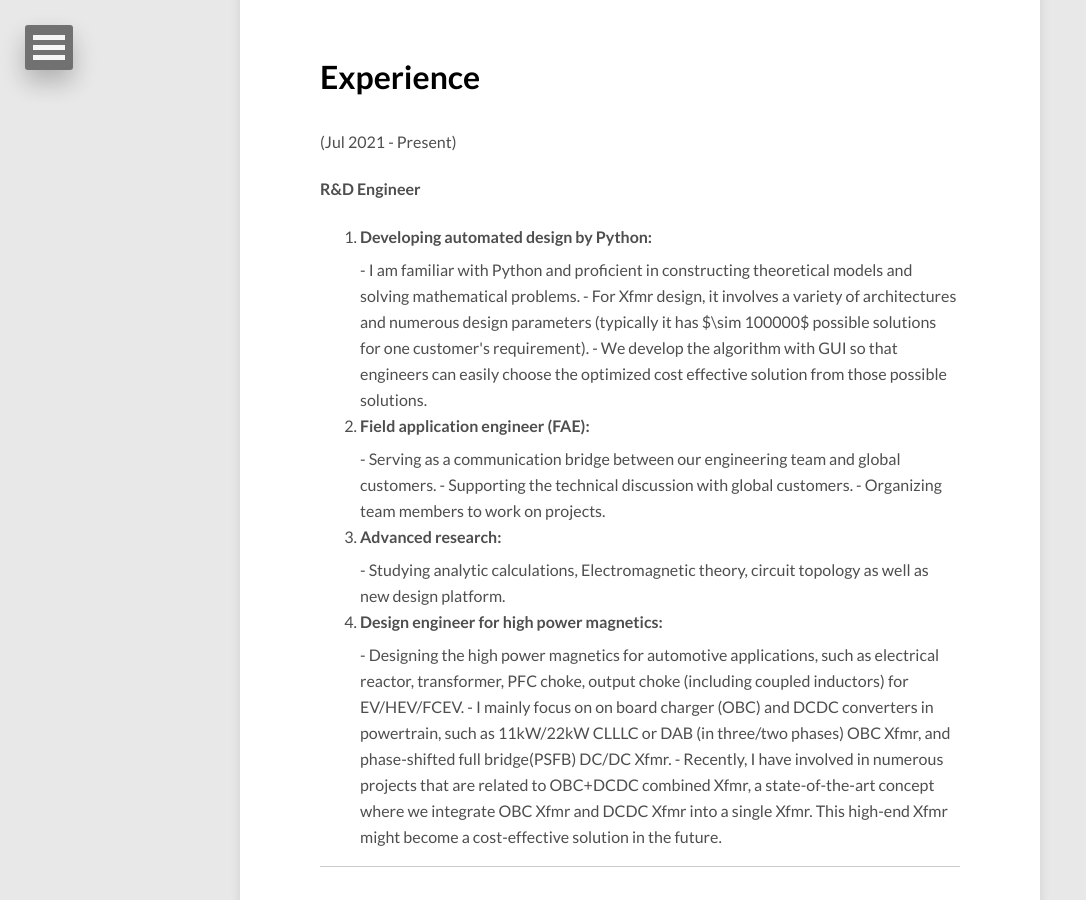
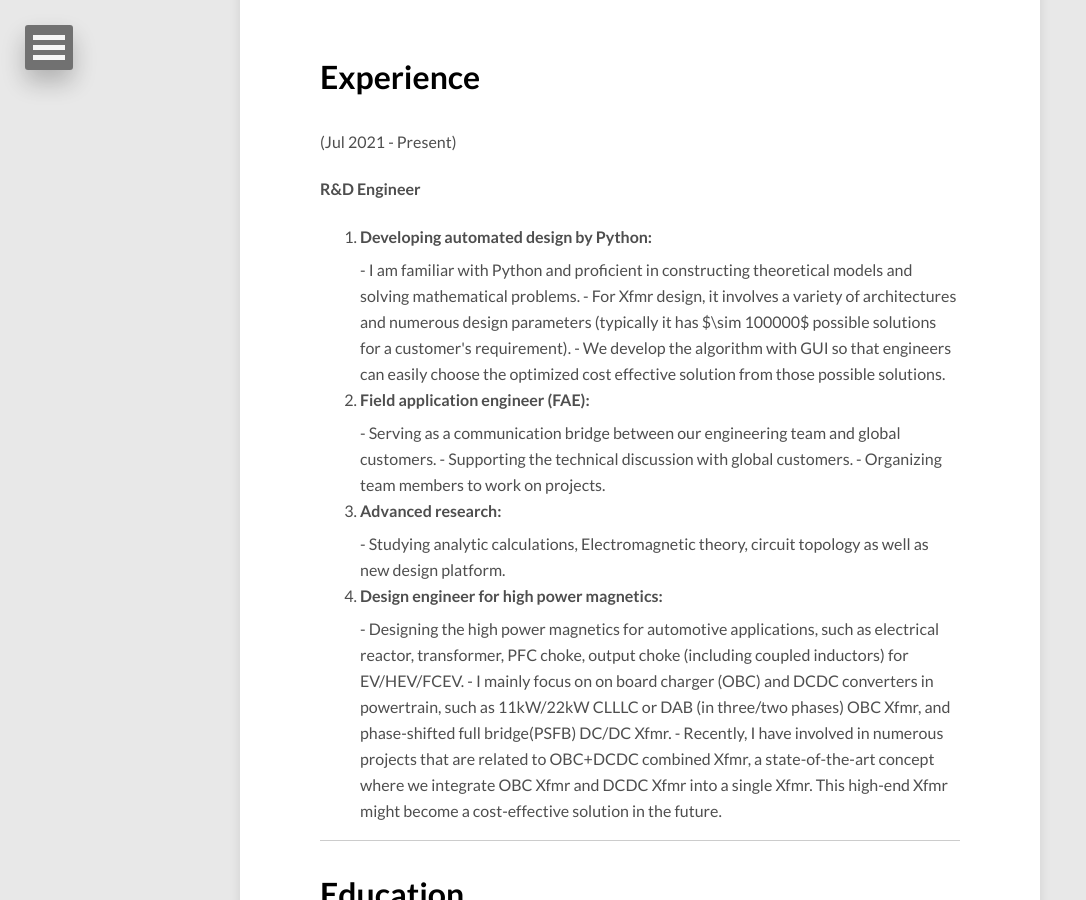
Before and after one commit to pochunsun/pochunsun.github.io, a Jekyll site: the page built from about/index.md, in a window 1280 px wide and 900 px high, scrolled down 476 px. Shown: the whole window, without its empty margins (0-1086 px from the left). Built offline with Jekyll 4.4.1, drawn with Linux system fonts in a browser that asks for light colours; nearby versions of some CDN libraries.

Commit message:
Update index.md

```diff
--- a/about/index.md
+++ b/about/index.md
@@ -15,7 +15,7 @@
 <li><b> Developing automated design by Python:</b></li>
 
 - I am familiar with Python and proficient in constructing theoretical models and solving mathematical problems.
-- For Xfmr design, it involves a variety of architectures and numerous design parameters (typically it has $\sim 100000$ possible solutions for one customer's requirement).
+- For Xfmr design, it involves a variety of architectures and numerous design parameters (typically it has $\sim 100000$ possible solutions for a customer's requirement).
 - We develop the algorithm with GUI so that engineers can easily choose the optimized cost effective solution from those possible solutions.
 
 <li><b> Field application engineer (FAE):</b></li>
```
